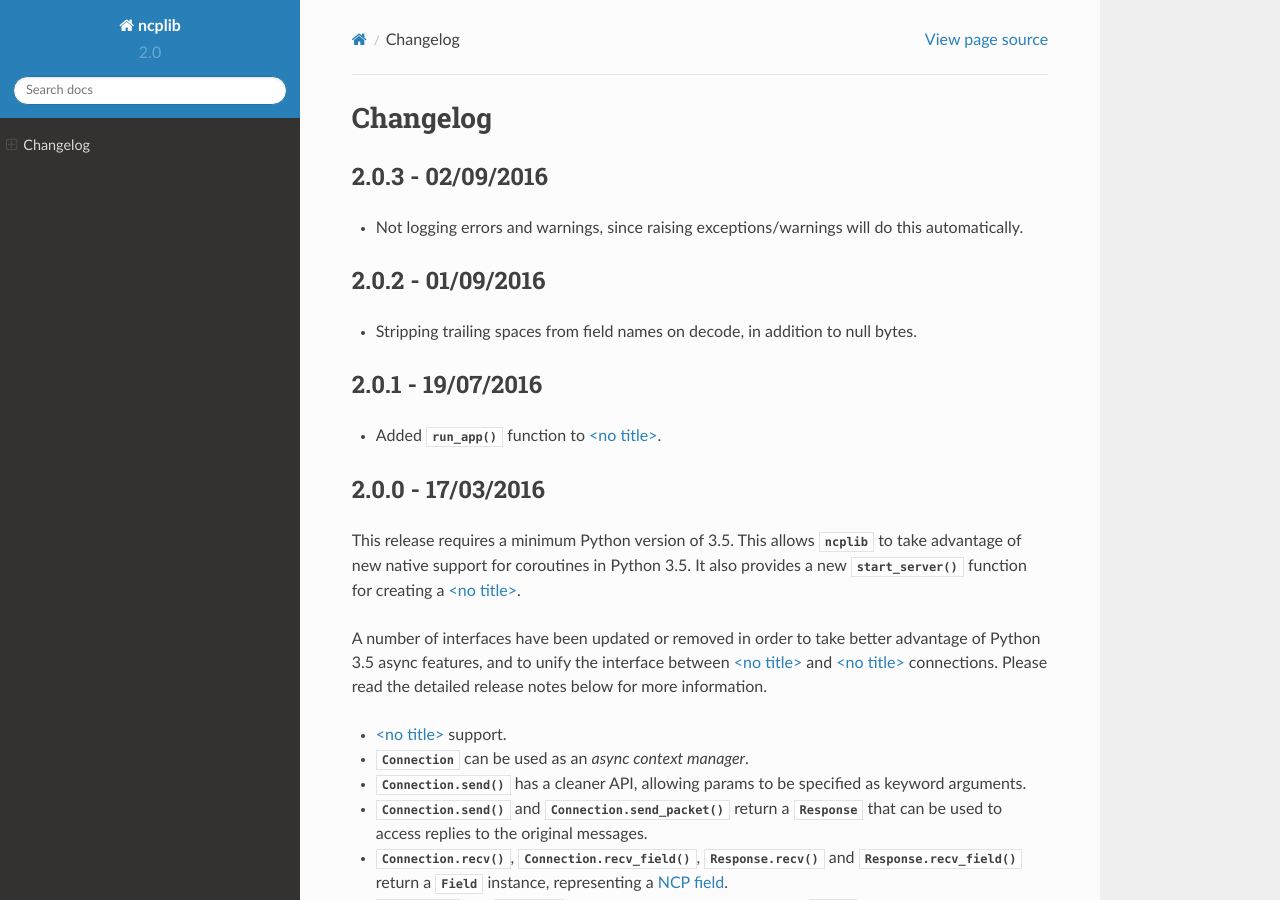
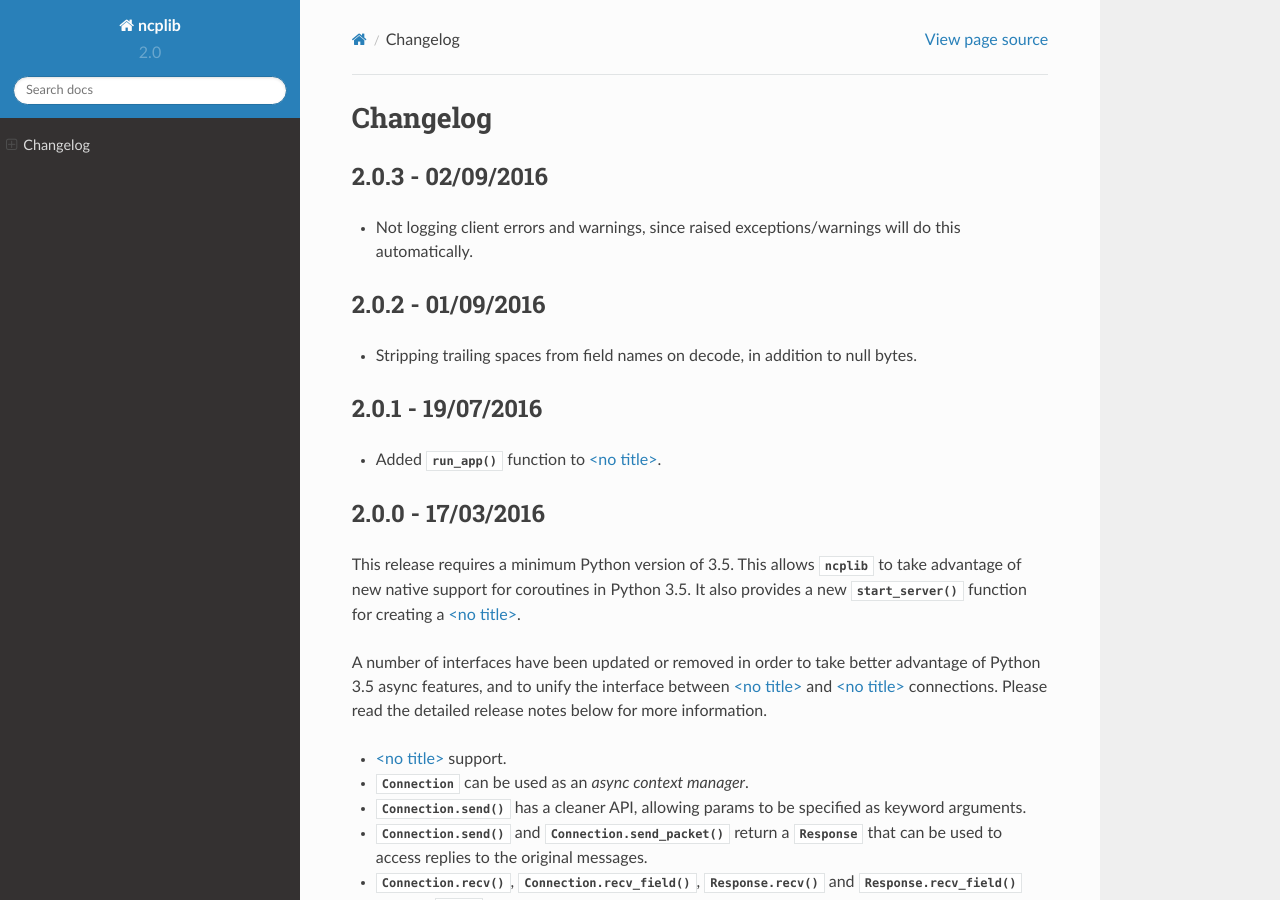
Before and after one commit to CRFS/python3-ncplib, a Sphinx documentation site: the page built from docs/changelog.rst, in a window 1280 px wide and 900 px high. Built offline with Sphinx 7.4.7 and the Read the Docs theme 2.0.0, drawn with Linux system fonts in a browser that asks for light colours.

Commit message:
Tweaking changelog

```diff
--- a/docs/changelog.rst
+++ b/docs/changelog.rst
@@ -7,7 +7,7 @@ Changelog
 2.0.3 - 02/09/2016
 ------------------
 
-- Not logging errors and warnings, since raising exceptions/warnings will do this automatically.
+- Not logging client errors and warnings, since raised exceptions/warnings will do this automatically.
 
 
 2.0.2 - 01/09/2016
```
